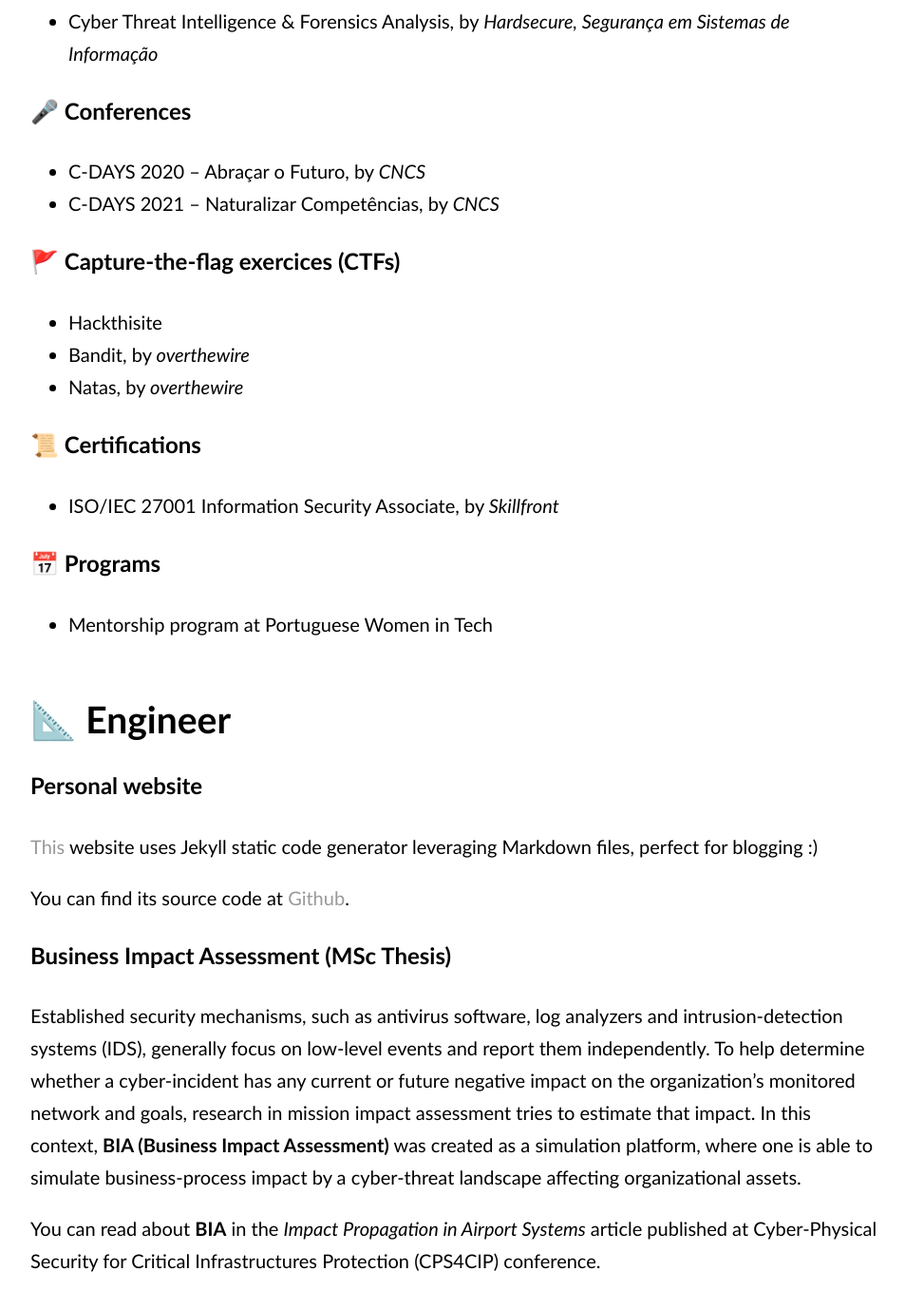
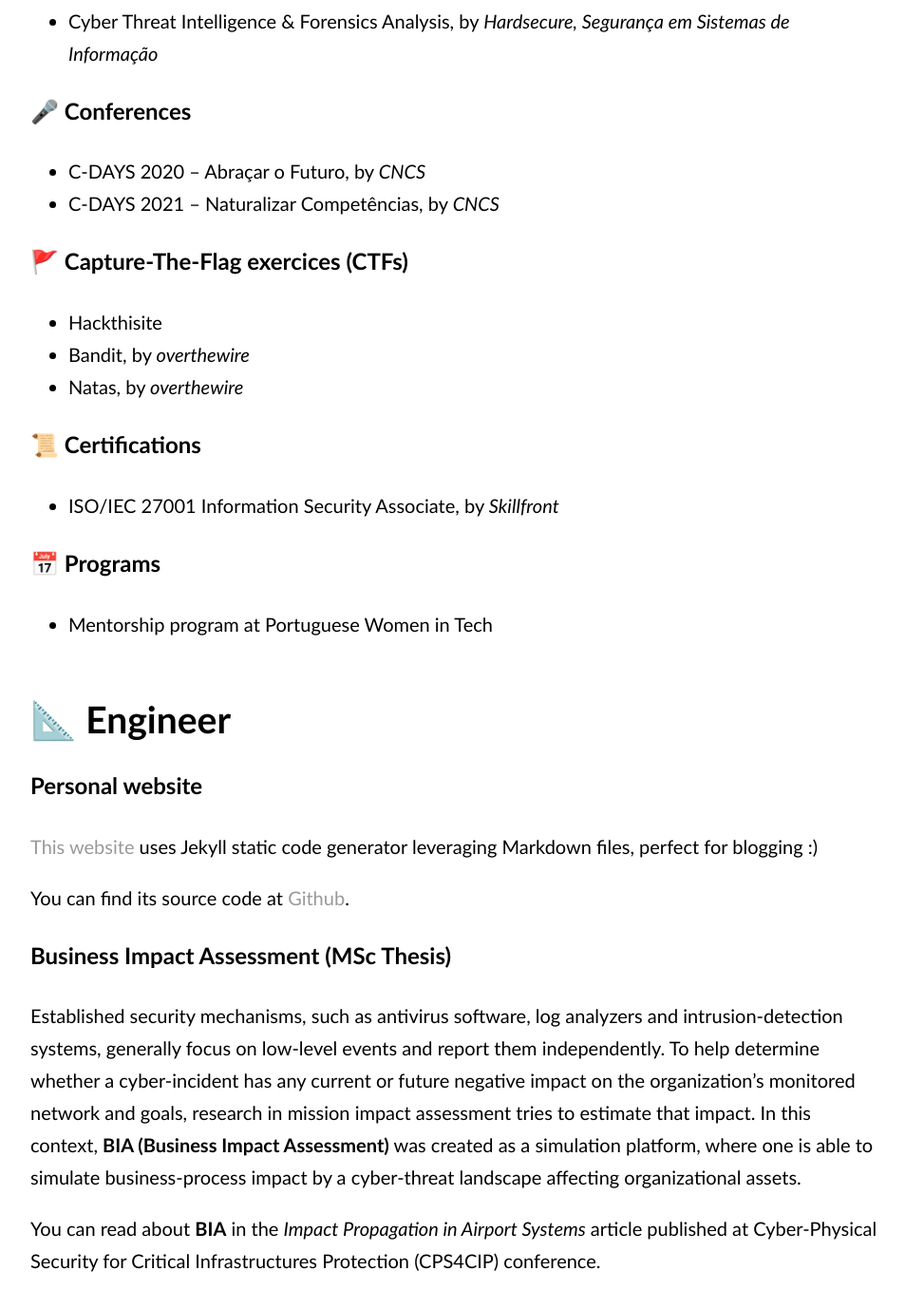
Before and after one commit to OlgaCarvalho/first_personal_website, a Jekyll site: the page built from pages/work.md, in a window 1280 px wide and 1400 px high, scrolled down 1364 px. Shown: the top 1378 px of the window at 95% size, without its empty margins (160-1113 px from the left). Built offline with Jekyll 4.4.1, drawn with Linux system fonts in a browser that asks for light colours; some of the changed text lies outside the part shown.

Commit message:
Minor changes

```diff
--- a/pages/work.md
+++ b/pages/work.md
@@ -44,7 +44,7 @@ You can see my professional experience on <a href="{{ site.linkedin }}">LinkedIn
 * C-DAYS 2020 – Abraçar o Futuro, by *CNCS*
 * C-DAYS 2021 – Naturalizar Competências, by *CNCS*
 
-#### 🚩 Capture-the-flag exercices (CTFs)
+#### 🚩 Capture-The-Flag exercices (CTFs)
 * Hackthisite
 * Bandit, by *overthewire*
 * Natas, by *overthewire*
@@ -58,12 +58,12 @@ You can see my professional experience on <a href="{{ site.linkedin }}">LinkedIn
 
 ## 📐 Engineer
 #### Personal website
-[This](https://olgacarvalho.github.io/) website uses Jekyll static code generator leveraging Markdown files, perfect for blogging :)
+[This website](https://olgacarvalho.github.io/) uses Jekyll static code generator leveraging Markdown files, perfect for blogging :)
 
 You can find its source code at [Github](https://github.com/OlgaCarvalho/olgacarvalho.github.io).
 
 #### Business Impact Assessment (MSc Thesis)
-Established security mechanisms, such as antivirus software, log analyzers and intrusion-detection systems (IDS), generally focus on low-level events and report them independently.
+Established security mechanisms, such as antivirus software, log analyzers and intrusion-detection systems, generally focus on low-level events and report them independently.
 To help determine whether a cyber-incident has any current or future negative impact on the organization’s monitored network and goals, research in mission impact assessment tries to estimate that impact.
 In this context, **BIA (Business Impact Assessment)** was created as a simulation platform, where one is able to simulate business-process impact by a cyber-threat landscape affecting organizational assets.
 
```
Also changed, not shown: other parts of pages/work.md (+1 -1 lines).
